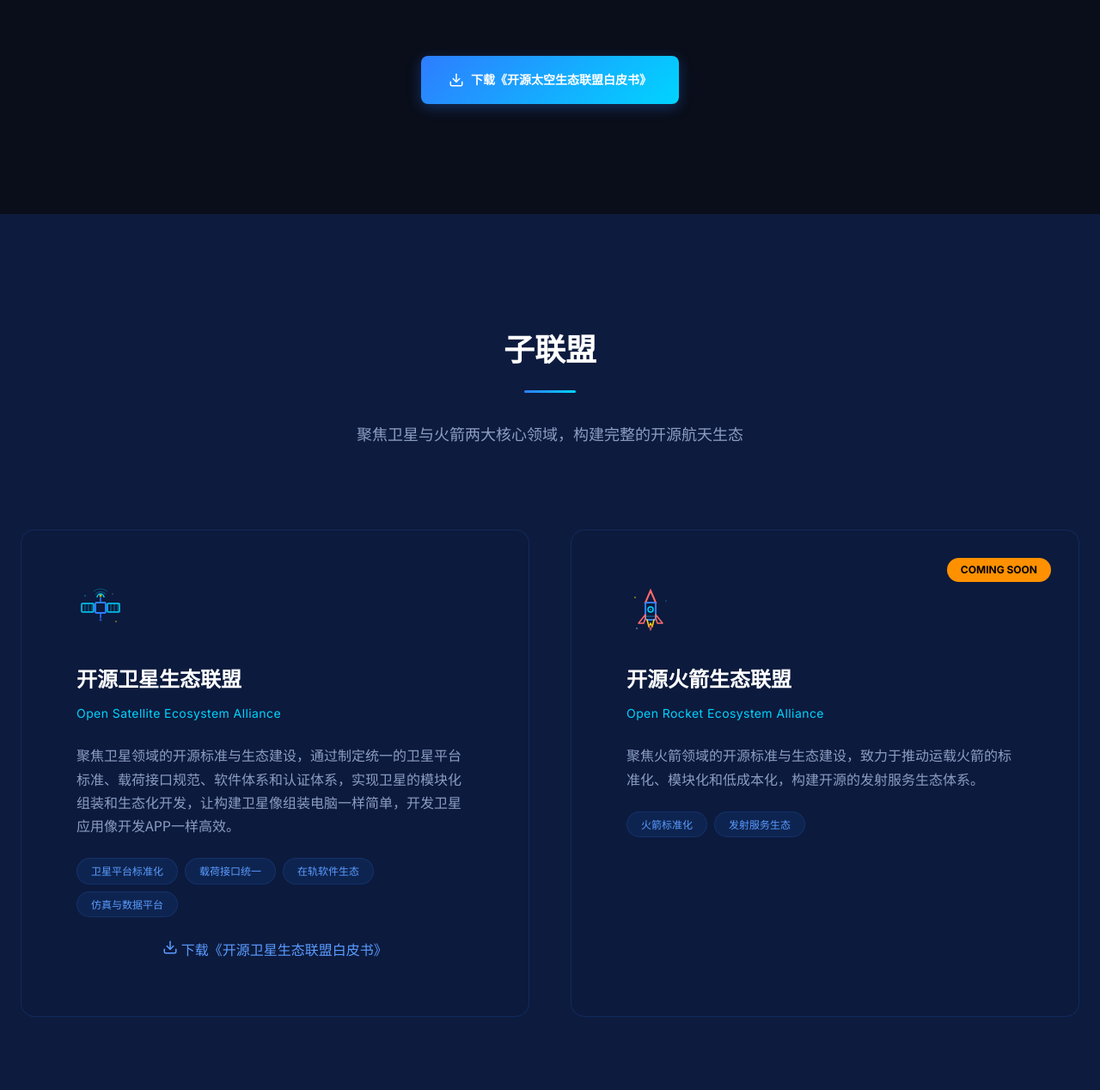
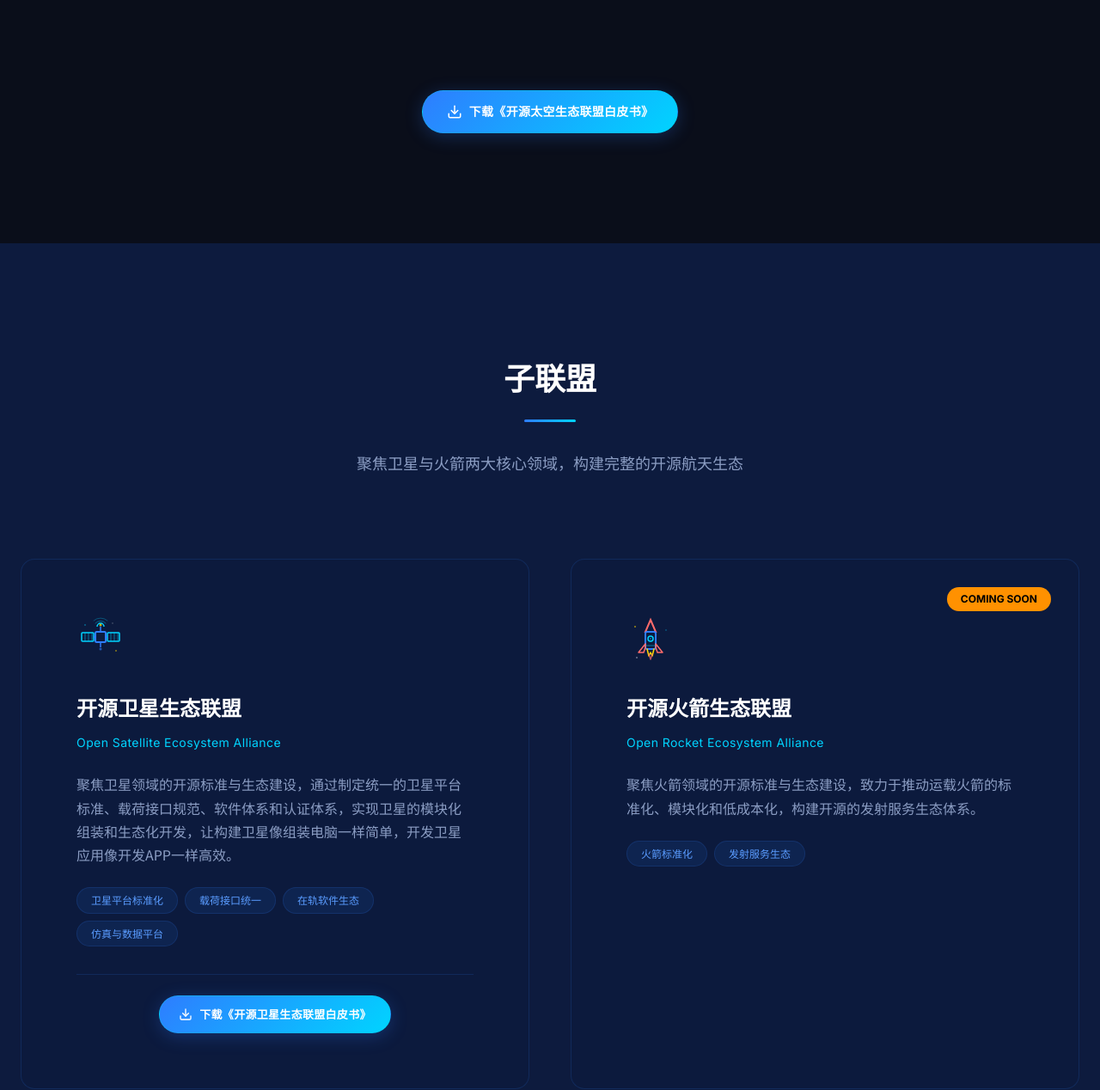
Before and after one commit to jeffreytanhao-eng/Open-Space-Alliance-II, a plain HTML site: page index.html in a window 1280 px wide. Shown: the part 1725-2993 px from the top of the page at 86% size. Drawn offline with Linux system fonts and the light colour scheme.

Commit message:
Refine whitepaper download button design with pill shape, glow animation, and better spacing

```diff
--- a/index.html
+++ b/index.html
@@ -704,32 +704,52 @@
            ============================================================ */
         .whitepaper-download {
             text-align: center;
-            margin-top: var(--space-2xl);
-        }
-        .whitepaper-download .btn-whitepaper {
+            margin-top: var(--space-3xl);
+            padding-top: var(--space-lg);
+        }
+        .btn-whitepaper {
             display: inline-flex;
             align-items: center; gap: var(--space-sm);
-            padding: var(--space-md) var(--space-xl);
+            padding: 12px 28px;
             background: linear-gradient(135deg, #2E7DFF, #00D4FF);
             color: #fff;
-            border-radius: var(--radius-md);
+            border-radius: 50px;
             font-size: var(--text-sm);
             font-weight: 600;
+            letter-spacing: 0.3px;
             text-decoration: none;
-            border: none;
+            border: 1px solid rgba(0,212,255,0.3);
             cursor: pointer;
             transition: all var(--transition-base);
-            box-shadow: 0 4px 16px rgba(46,125,255,0.3);
-        }
-        .whitepaper-download .btn-whitepaper:hover {
+            box-shadow: 0 4px 20px rgba(46,125,255,0.25);
+            position: relative;
+            overflow: hidden;
+        }
+        .btn-whitepaper::before {
+            content: '';
+            position: absolute; top: 0; left: -100%;
+            width: 100%; height: 100%;
+            background: linear-gradient(90deg, transparent, rgba(255,255,255,0.15), transparent);
+            transition: left 0.5s ease;
+        }
+        .btn-whitepaper:hover::before { left: 100%; }
+        .btn-whitepaper:hover {
             transform: translateY(-2px);
-            box-shadow: 0 6px 24px rgba(0,212,255,0.4);
+            box-shadow: 0 8px 30px rgba(0,212,255,0.4);
+            border-color: rgba(0,212,255,0.6);
         }
         .btn-whitepaper svg { width: 18px; height: 18px; flex-shrink: 0; }
         .whitepaper-download-card {
-            margin-top: var(--space-lg);
+            margin-top: var(--space-xl);
+            padding-top: var(--space-lg);
+            border-top: 1px solid rgba(46,125,255,0.15);
             display: flex; justify-content: center;
         }
+        .whitepaper-download-card .btn-whitepaper {
+            padding: 10px 22px;
+            font-size: 13px;
+        }
+        .whitepaper-download-card .btn-whitepaper svg { width: 16px; height: 16px; }
 
         /* ============================================================
            RESPONSIVE
```
